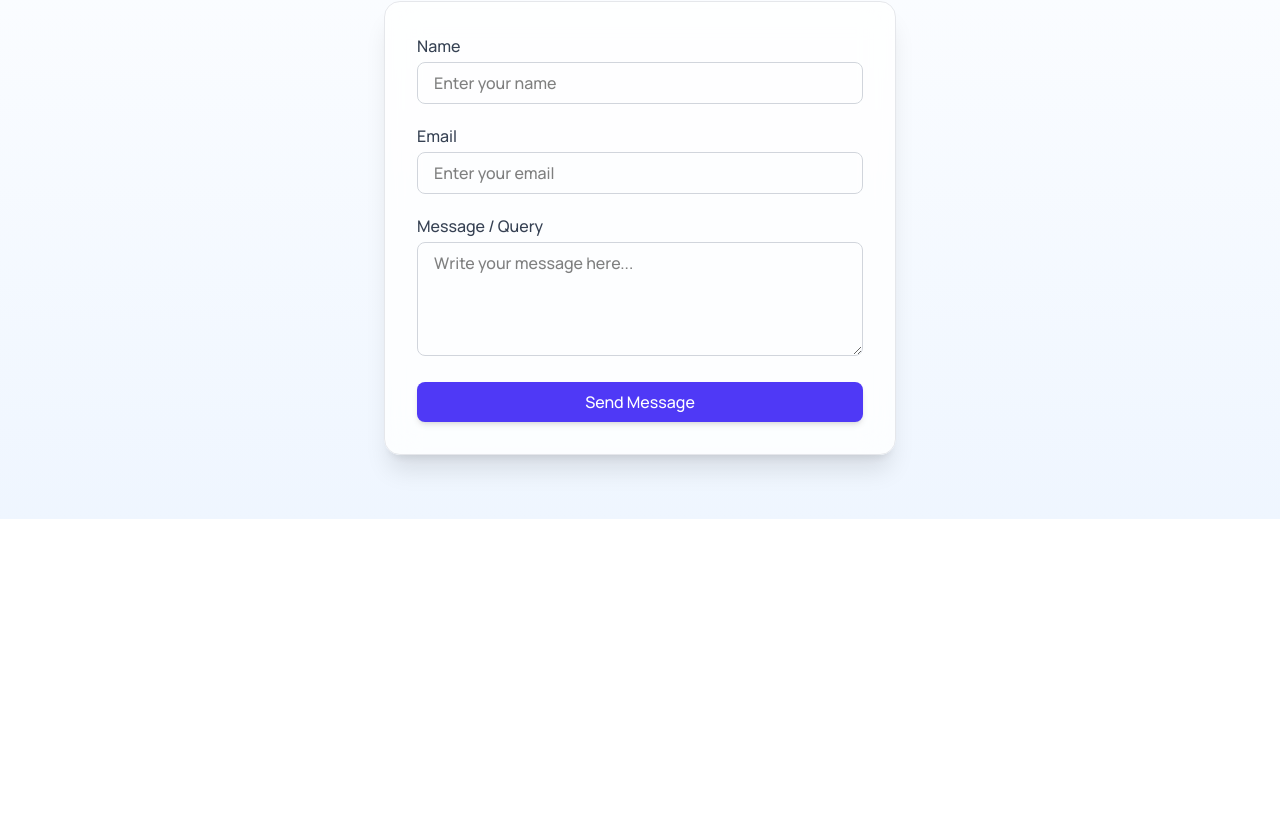
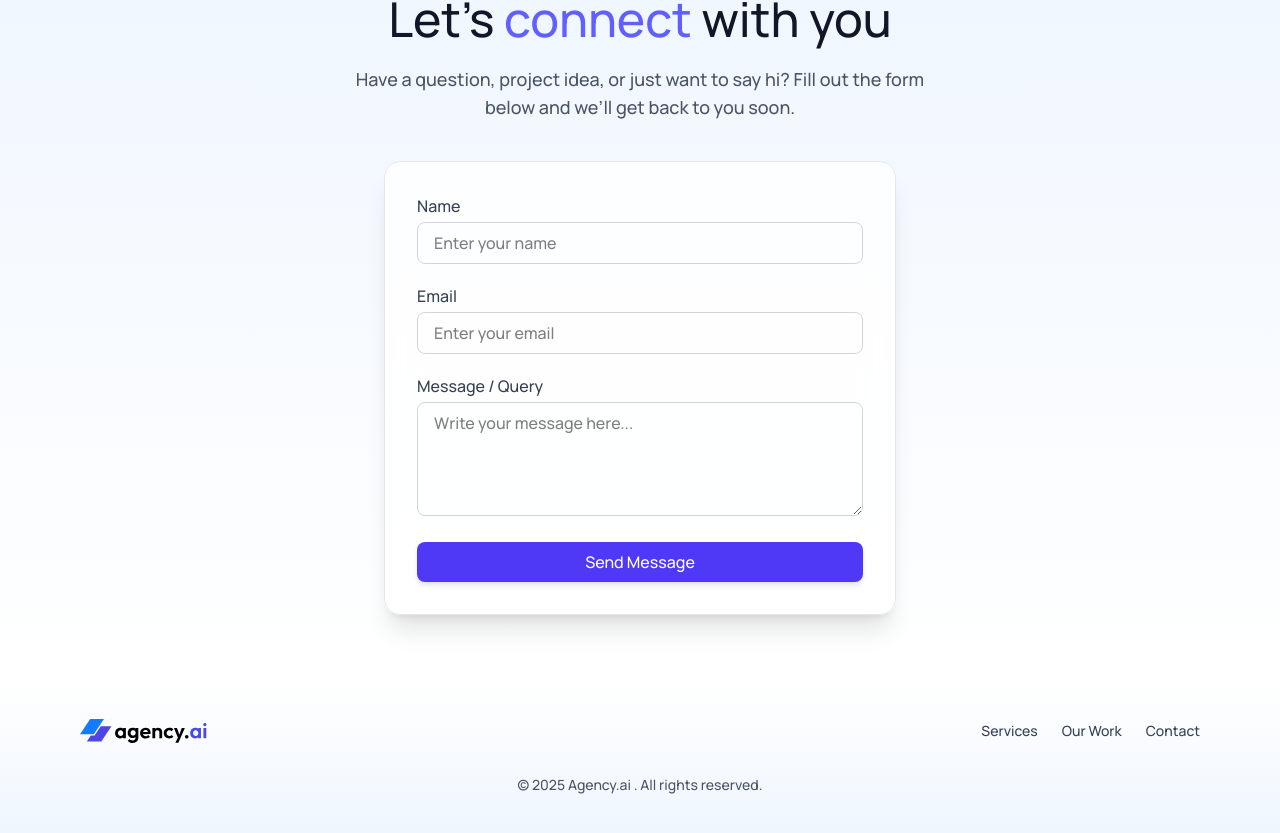
Before and after one commit to Devojeet-dev/my-agency, a React (Vite) app: page / in a window 1280 px wide. Shown: the part 2295-3128 px from the top of the page. Before the commit the page ends 2814 px from the top, so only its background shows below. Built offline with nearby package versions, Linux system fonts and the light colour scheme.

Commit message:
small fixes

```diff
--- a/index.html
+++ b/index.html
@@ -4,7 +4,7 @@
     <meta charset="UTF-8" />
     <link rel="icon" type="image/x-icon" href="/public/favicon.ico" />
     <meta name="viewport" content="width=device-width, initial-scale=1.0" />
-    <title>Vite + React</title>
+    <title>agency.ai</title>
   </head>
   <body>
     <div id="root"></div>
--- a/src/App.jsx
+++ b/src/App.jsx
@@ -4,6 +4,7 @@ import Home from "./pages/Home";
 import Services from "./pages/Services";
 import OurWork from "./pages/OurWork";
 import ContactForm from "./pages/ContactForm";
+import Footer from "./components/Footer";
 
 
 export default function App() {
@@ -25,6 +26,7 @@ export default function App() {
       <Services />
       <OurWork />
       <ContactForm />
+      <Footer theme={theme} setTheme={setTheme} />
     </>
   );
 }
--- /dev/null
+++ b/src/components/Footer.jsx
@@ -0,0 +1,41 @@
+import assets from "../assets/assets";
+
+export default function Footer({ theme }) {
+  return (
+    <footer className="py-10 bg-gradient-to-b from-white to-blue-50 dark:from-gray-900 dark:to-gray-800 transition-colors duration-300">
+      <div className="max-w-6xl mx-auto px-4 flex flex-col md:flex-row items-center justify-between gap-6 text-center md:text-left">
+        {/* Brand / Logo */}
+        <div className="flex items-center gap-2">
+          <img src={theme === "dark" ? assets.logo_dark : assets.logo} alt="Logo" className="w-24 sm:w-32" />
+        </div>
+
+        {/* Links */}
+        <div className="flex flex-wrap gap-6 text-gray-700 dark:text-gray-300 text-sm">
+          <a
+            href="#services"
+            className="hover:text-blue-500 dark:hover:text-blue-400 transition-colors"
+          >
+            Services
+          </a>
+          <a
+            href="#ourWork"
+            className="hover:text-blue-500 dark:hover:text-blue-400 transition-colors"
+          >
+            Our Work
+          </a>
+          <a
+            href="#contact"
+            className="hover:text-blue-500 dark:hover:text-blue-400 transition-colors"
+          >
+            Contact
+          </a>
+        </div>
+        </div>
+
+      {/* Bottom line */}
+      <div className="mt-8 text-center text-gray-600 dark:text-gray-400 text-sm">
+        © {new Date().getFullYear()} Agency.ai . All rights reserved.
+      </div>
+    </footer>
+  );
+}
--- a/src/components/ServicesCard.jsx
+++ b/src/components/ServicesCard.jsx
@@ -1,5 +1,3 @@
-import React from 'react';
-
 function ServicesCard({ title, description, icon }) {
   return (
     <div className="flex items-start  px-10 py-8 bg-white dark:bg-gray-800 rounded-xl shadow-sm hover:shadow-md transition-shadow border border-gray-100 dark:border-gray-700">
--- a/src/pages/ContactForm.jsx
+++ b/src/pages/ContactForm.jsx
@@ -22,7 +22,10 @@ export default function ContactForm() {
     setStatus("Sending...");
 
     try {
-      const res = await axios.post("https://my-agency-backend.onrender.com/api/mail/send", formData); //http://localhost:3000
+      const res = await axios.post(
+        "https://my-agency-backend.onrender.com/api/mail/send",
+        formData
+      ); //http://localhost:3000
       if (res.data.success) {
         setStatus("✅ Your message has been sent successfully!");
         setFormData({ name: "", email: "", query: "" });
@@ -39,9 +42,8 @@ export default function ContactForm() {
     <section
       id="contact"
       className="relative text-center px-6 py-16 bg-gradient-to-b
-                 from-white to-blue-50 dark:from-gray-900 dark:to-gray-800 overflow-hidden"
+                 to-white from-blue-50 dark:to-gray-900 dark:from-gray-800 overflow-hidden"
     >
-
       {/* Heading */}
       <h2 className="text-3xl sm:text-5xl font-extrabold text-gray-900 dark:text-white leading-tight relative z-10">
         Let’s <span className="text-indigo-500">connect</span> with you
@@ -54,9 +56,11 @@ export default function ContactForm() {
       </p>
 
       {/* Form Card */}
-      <div className="mt-10 w-full max-w-lg mx-auto bg-white/80 dark:bg-gray-800/80
+      <div
+        className="mt-10 w-full max-w-lg mx-auto bg-white/80 dark:bg-gray-800/80
                       backdrop-blur-lg rounded-2xl shadow-xl p-8 relative z-10
-                      border border-gray-200 dark:border-gray-700">
+                      border border-gray-200 dark:border-gray-700"
+      >
         <form onSubmit={handleSubmit} className="space-y-5">
           <div className="text-left">
             <label className="block text-gray-700 dark:text-gray-300 mb-1">
--- a/src/pages/OurWork.jsx
+++ b/src/pages/OurWork.jsx
@@ -26,7 +26,7 @@ function OurWork() {
   return (
     <>
       {/* Section Heading */}
-      <div className='bg-gradient-to-b from-white to-blue-50 dark:from-gray-900 dark:to-gray-800 '>
+      <div id='ourWork' className='bg-gradient-to-b px-6 py-16 from-white to-blue-50 dark:from-gray-900 dark:to-gray-800 '>
         <Heading
         heading="Our Latest Work"
         para="From strategy to execution, we craft digital solutions that move your business forward."
--- a/src/pages/Services.jsx
+++ b/src/pages/Services.jsx
@@ -30,7 +30,7 @@ export default function Services() {
   ];
 
   return (
-    <section className="py-12 bg-gradient-to-b to-white from-blue-50 dark:from-gray-800 dark:to-gray-900 transition-colors duration-300">
+    <section id="services" className="px-6 py-16  bg-gradient-to-b to-white from-blue-50 dark:from-gray-800 dark:to-gray-900 transition-colors duration-300">
       <Heading heading="How can we help?" para="From strategy to execution, we craft digital solutions that move your business forward."/>
       <div className="max-w-6xl mx-auto px-4 grid grid-cols-1 sm:grid-cols-2 lg:grid-cols-2 gap-6">
         {ServicesData.map((service, index) => (
```
